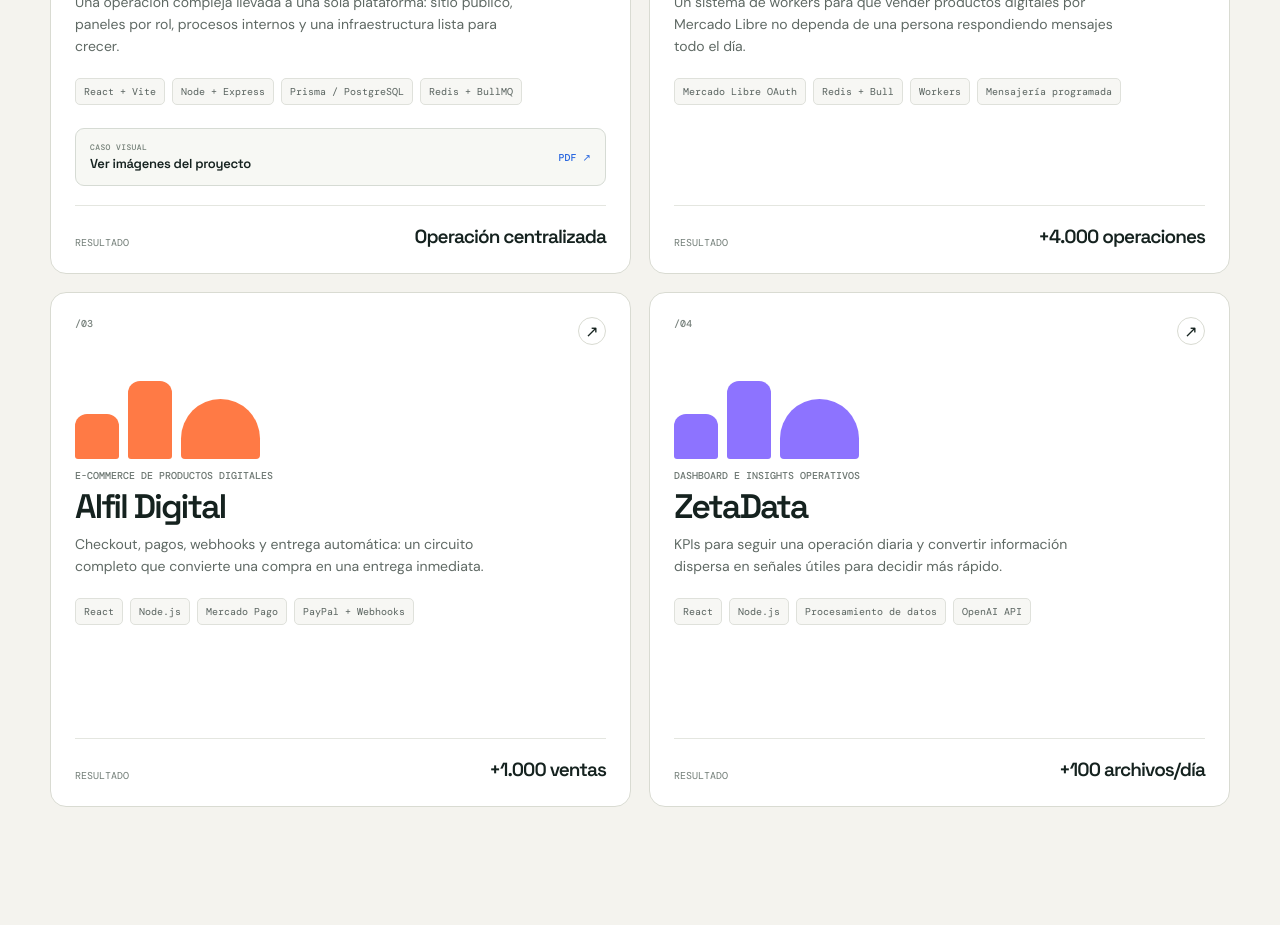
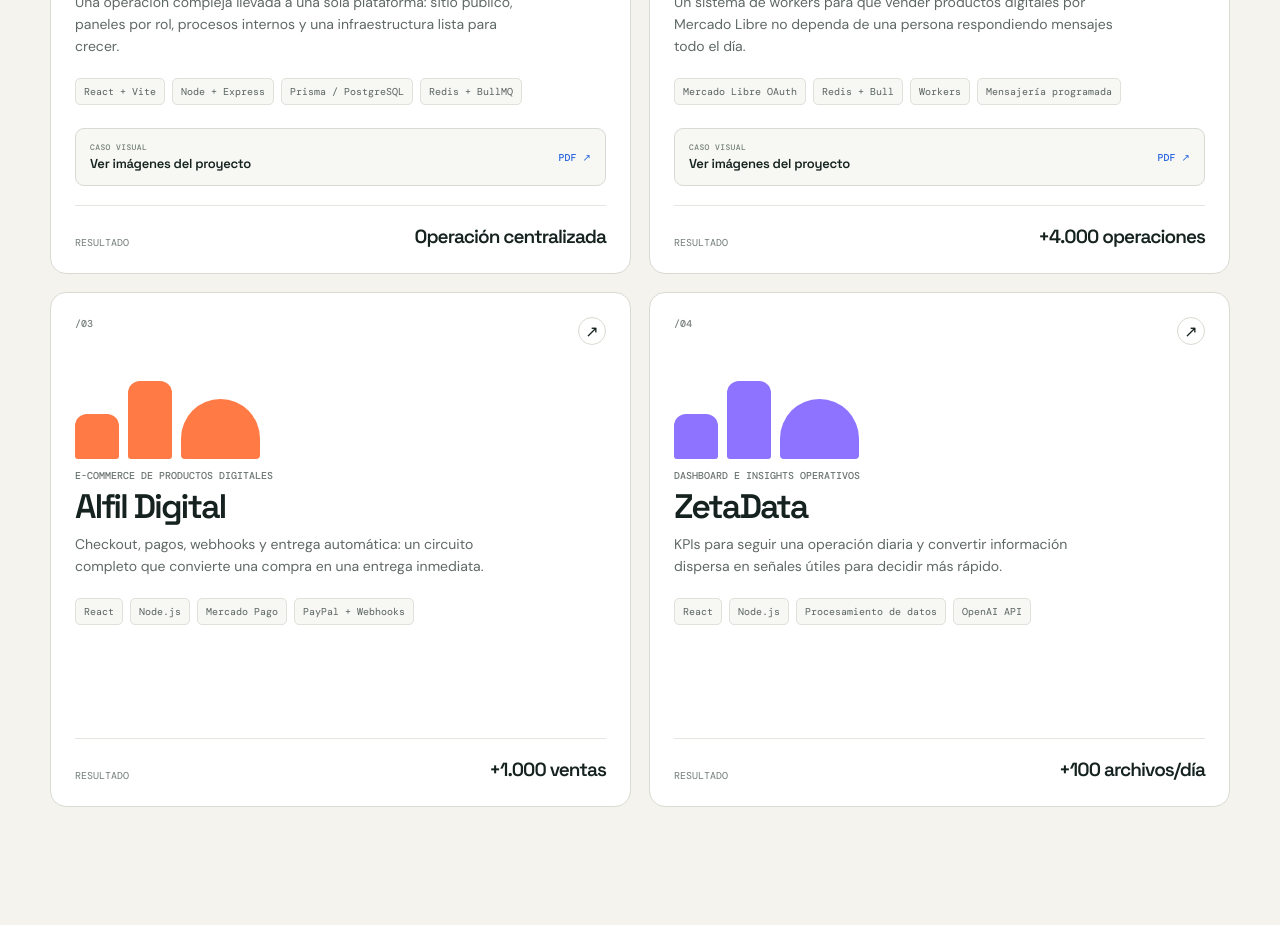
Before and after one commit to santic4/Mi-portfolio, a Next.js app: page / in a window 1280 px wide. Shown: the part 1320-2245 px from the top of the page. Built offline with nearby package versions, Linux system fonts and the light colour scheme.

Commit message:
add flow sell prod

```diff
--- a/app/page.tsx
+++ b/app/page.tsx
@@ -32,6 +32,7 @@ const projects: Project[] = [
     technologies: ["Mercado Libre OAuth", "Redis + Bull", "Workers", "Mensajería programada"],
     result: "+4.000 operaciones",
     accent: "lime",
+    caseStudyPdf: "/proyectos/flow-sell-portfolio.pdf",
   },
   {
     number: "03",
```
